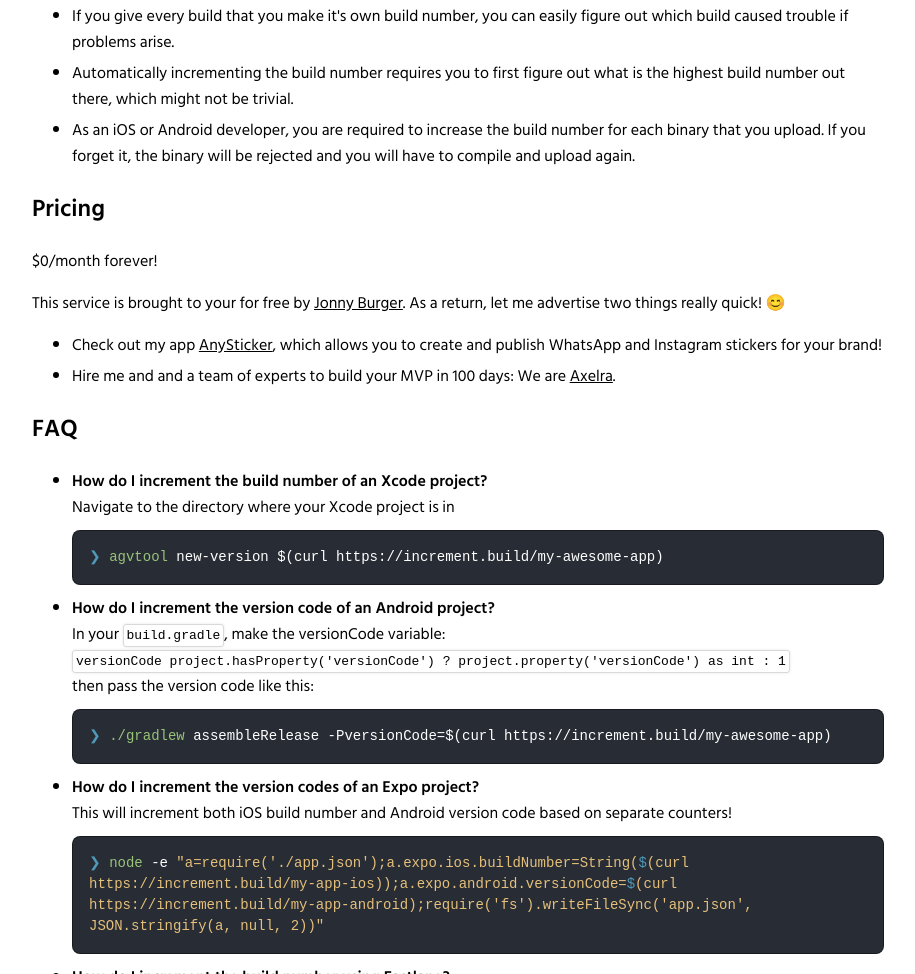
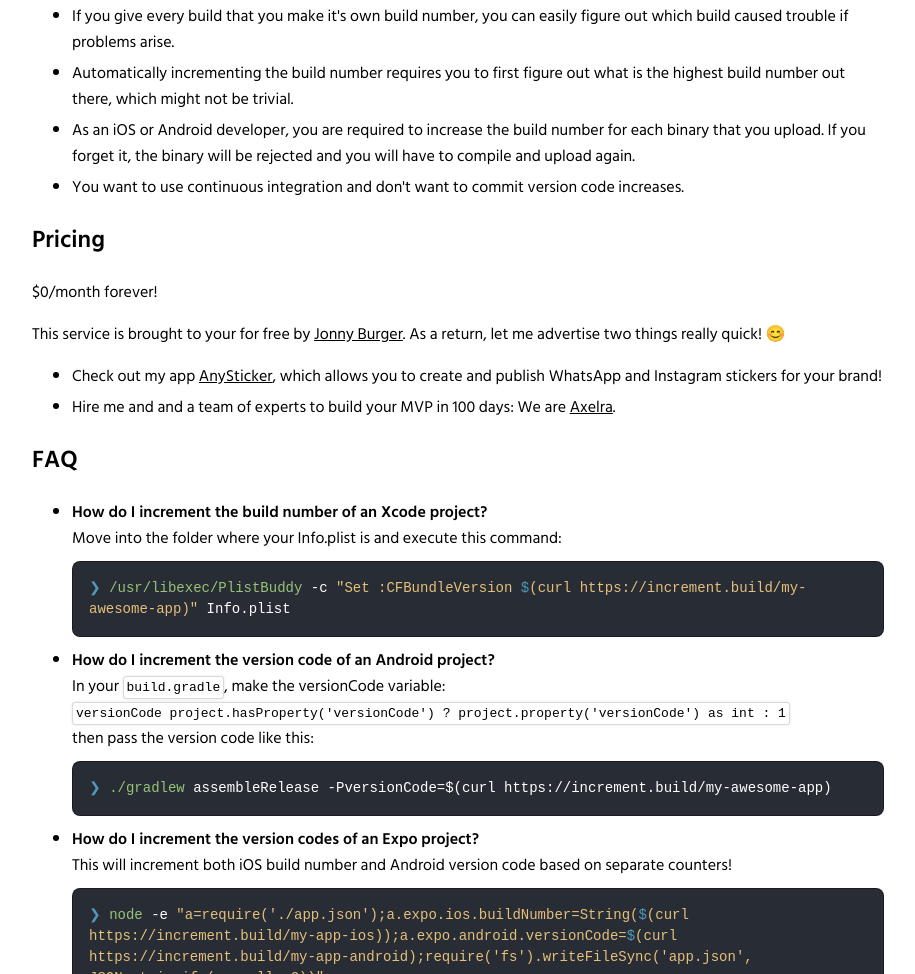
Before and after one commit to JonnyBurger/increment.build, a website: page static/index.html in a window 1280 px wide. Shown: the part 1271-2245 px from the top of the page, without its empty margins (182-1097 px from the left). Drawn offline with Linux system fonts and the light colour scheme.

Commit message:
revert back to plist buddy

```diff
--- a/static/index.html
+++ b/static/index.html
@@ -133,6 +133,7 @@
                 <li>If you give every build that you make it's own build number, you can easily figure out which build caused trouble if problems arise.</li>
                 <li>Automatically incrementing the build number requires you to first figure out what is the highest build number out there, which might not be trivial.</li>
                 <li>As an iOS or Android developer, you are required to increase the build number for each binary that you upload. If you forget it, the binary will be rejected and you will have to compile and upload again.</li>
+                <li>You want to use continuous integration and don't want to commit version code increases.</li>
             </ul>
             <h2>Pricing</h2>
             <p>$0/month forever!</p>
@@ -145,9 +146,10 @@
             <ul>
                 <li>
                     <strong>How do I increment the build number of an Xcode project?</strong><br>
-                    Navigate to the directory where your Xcode project is in
+                    Move into the folder where your Info.plist is and execute this command:
                     <div class="terminal">
-                            <span class="prompt">❯ </span> <span class="bin">agvtool </span>new-version $(curl https://increment.build/my-awesome-app)
+
+                            <span class="prompt">❯ </span> <span class="bin">/usr/libexec/PlistBuddy</span> -c <span class="export">"Set :CFBundleVersion <span class="prompt">$</span>(curl https://increment.build/my-awesome-app)"</span> Info.plist
                     </div>
                 </li>
                 <li>
```
